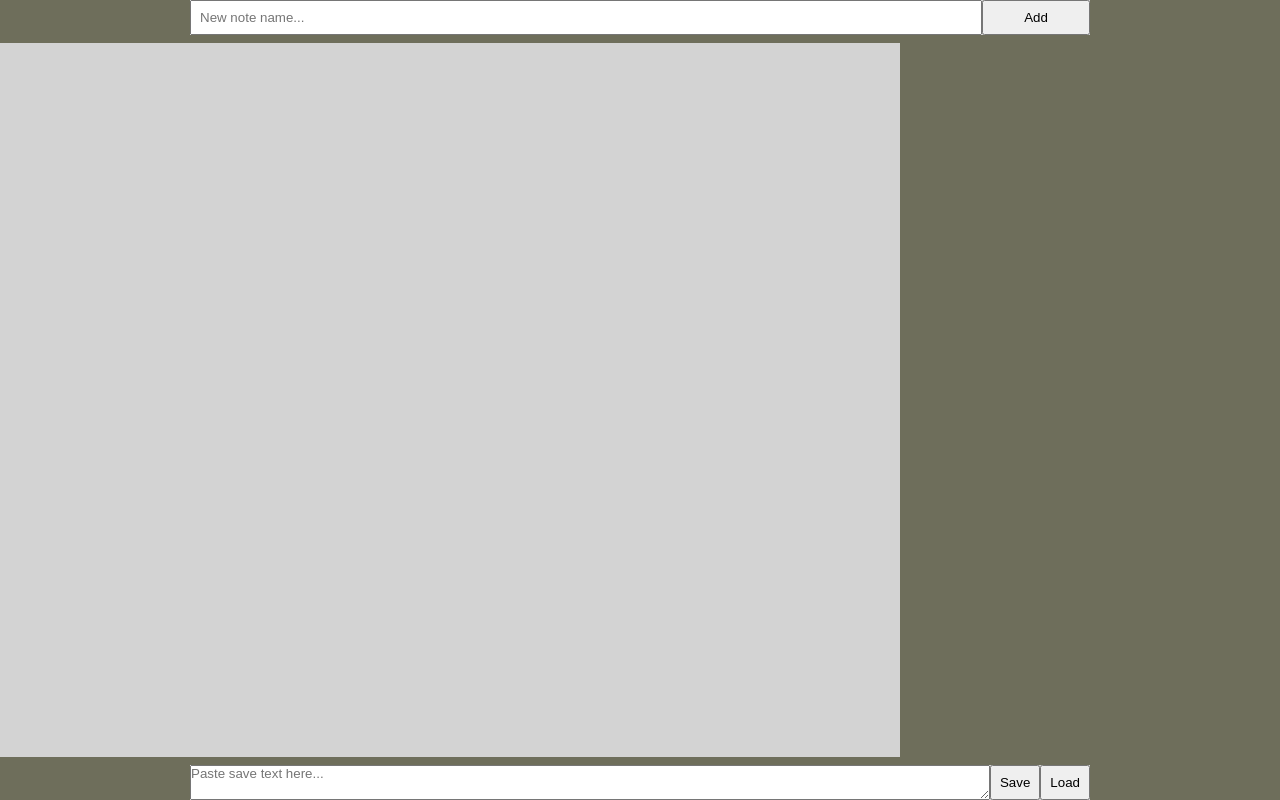
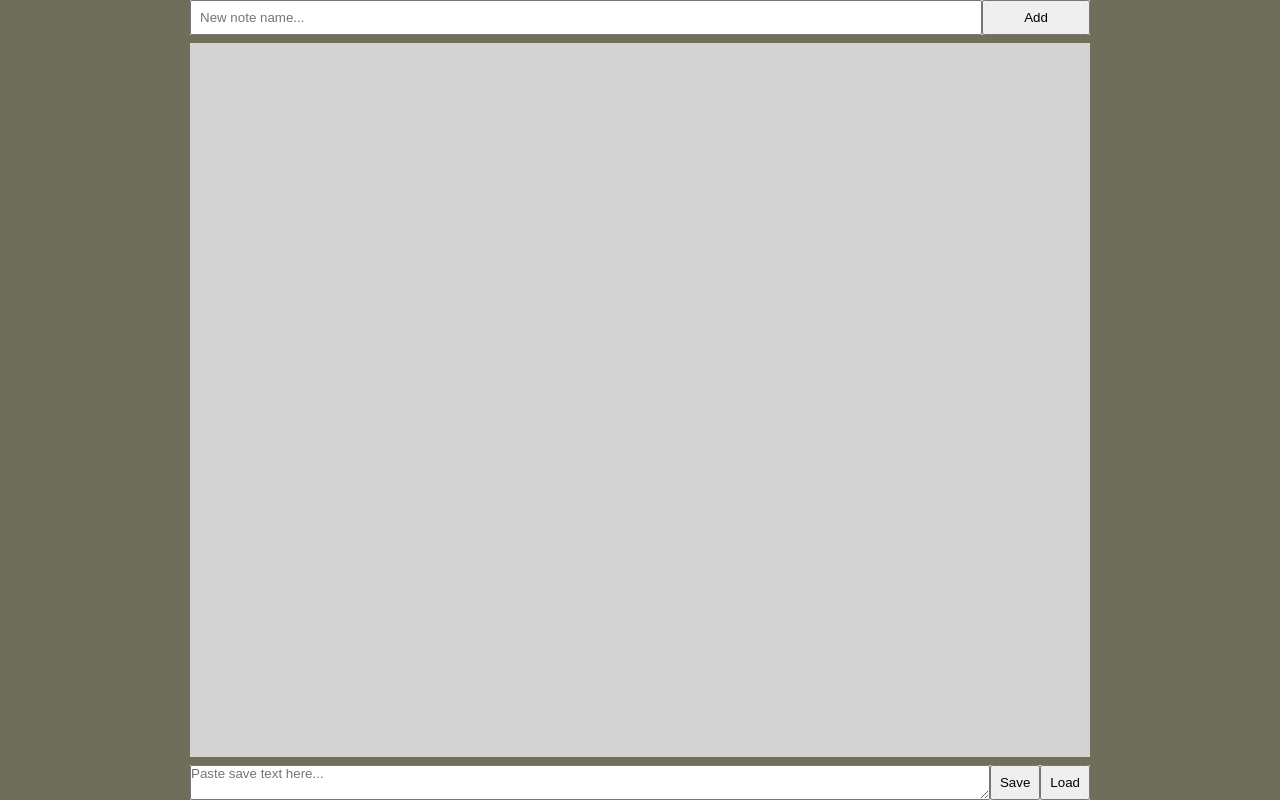
Before and after one commit to threadsmind/noteler, a plain HTML site: page index.html in a window 1280 px wide. Drawn offline with Linux system fonts and the light colour scheme.

Commit message:
Fix desktop layout issue

```diff
--- a/noteler.css
+++ b/noteler.css
@@ -24,7 +24,7 @@ button {
 }
 
 #__main {
-  margin: 0.5rem 0;
+  margin: 0.5rem auto;
   padding: 0.5rem;
   overflow-y: auto;
   flex-grow: 1;
```
